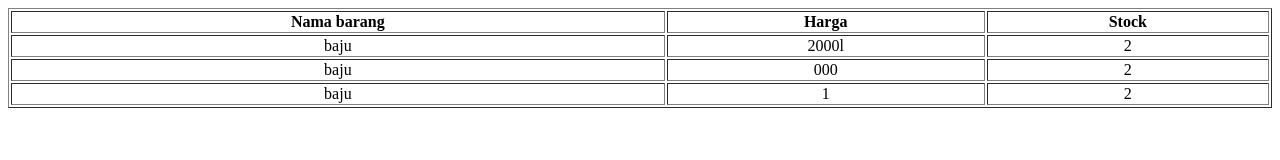
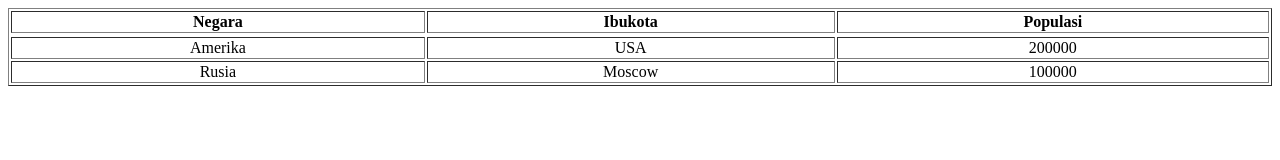
Before and after one commit to vander13/Casio, a plain HTML site: page table.html in a window 1280 px wide. Drawn offline with Linux system fonts and the light colour scheme.

Commit message:
feast:tambah table data

```diff
--- a/table.html
+++ b/table.html
@@ -7,25 +7,24 @@
     <link rel="stylesheet" href="style.css" />
   </head>
   <body>
-    <table style="width: 100%" border="1">
+    <table style="width: 100%;" border="">
+      <thead>
+        <th>Negara</th>
+        <th>Ibukota</th>
+        <th>Populasi</th>
+      </thead>
       <tr>
-        <th colspan="">Nama barang</th>
-        <th rowspan="">Harga</th>
-        <th>Stock</th>
-      </tr>
-      <td>baju</td>
-      <td>2000l</td>
-      <td>2</td>
-      <tr>
-        <td>baju</td>
-        <td>000</td>
-        <td>2</td>
+        <tbody>
+        <td>Amerika</td>
+        <td>USA</td>
+        <td>200000</td>
       </tr>
       <tr>
-        <td>baju</td>
-        <td>1</td>
-        <td>2</td>
+        <td>Rusia</td>
+        <td>Moscow</td>
+        <td>100000</td>
       </tr>
+    </tbody>
     </table>
   </body>
 </html>
```
